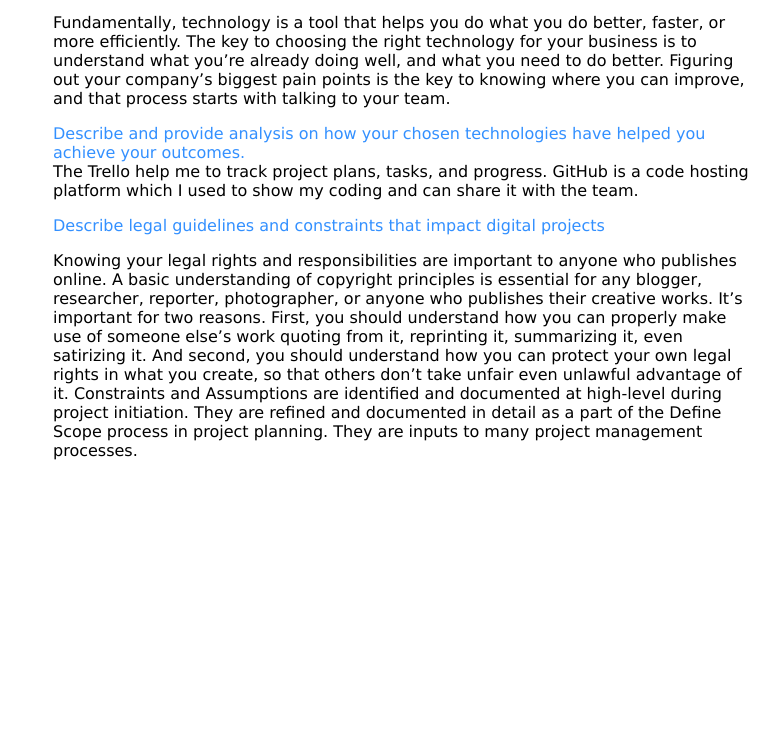
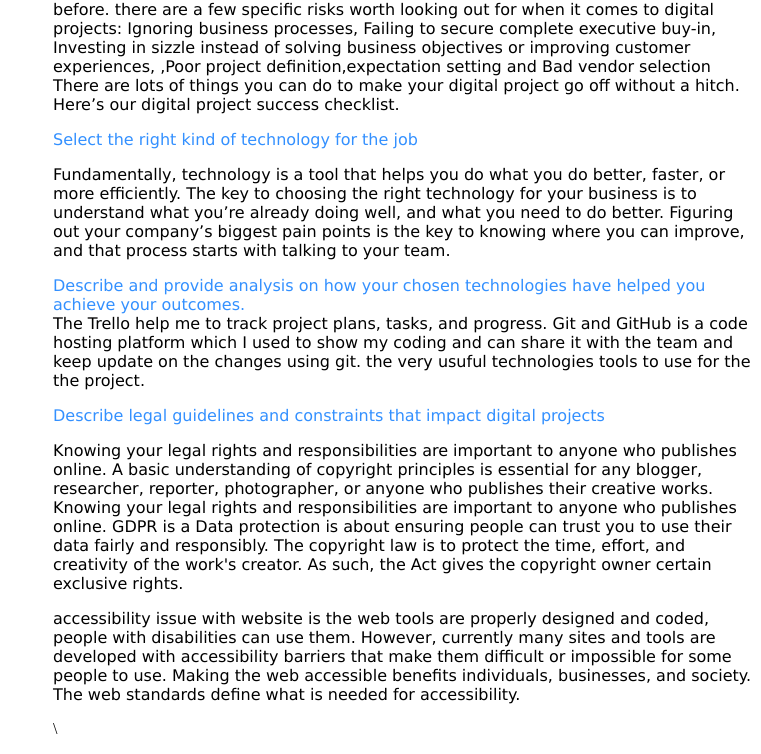
Before and after one commit to fodderie/mywebsite, a plain HTML site: page index.html in a window 1280 px wide. Shown: the part 1097-1851 px from the top of the page, without its empty margins (519-1280 px from the left). Before the commit the page ends 1573 px from the top, so only its background shows below. Drawn offline with Linux system fonts and the light colour scheme.

Commit message:
updated content

```diff
--- a/index.html
+++ b/index.html
@@ -59,7 +59,8 @@
 
                           <p><spam class="text-colour-cont"> Describing the purpose of IT in modern business.</spam><br></p>
                           <p>Technology has important effects on business operations. No matter the size of your enterprise,
-                             technology has both tangible and intangible benefits that will help your business to success.</p>
+                             technology has both tangible and intangible benefits that will help your business to success. tech help increase productivity, allow for better business decision-making and ease a company's expansion into new territories or countries.
+                             Email servers, routers, internal company billboards and chat services can serve as the backbone of a company's communications.</p>
                           <p><spam class="text-colour-cont"> what do you need to make projects successful? </spam><br></p>
                           <p>the first step to actual project success, but there are other important factors that contribute largely to a project’s outcome.
                              It takes careful planning, attention to detail and effective communication to make a project succeed. the core project staff,
@@ -74,31 +75,45 @@
                              I used the Trello platform to plan my website project, by having three columns of; need Doing, Doing and DO.
                              Which it helps me to keep on what needs to be done next.
                               https://trello.com/b/q0pK2OlN/web-design</p>
+
                           <p><spam class="text-colour-cont"> what causes digital projects to fail </spam><br></p>
                           <p> Digital projects are inherently a risky proposition.
                               A lot fails. It’s natural. Part of this is just the nature of innovation,
                               we have to make a lot of rubbish to get something good.
                               And as technology becomes more closely entwined with every aspect of a business,
                              digital projects require more planning, more collaboration, and more buy-in than ever before.
+                             there are a few specific risks worth looking out for when it comes to digital projects:
+                             Ignoring business processes, Failing to secure complete executive buy-in,
+                             Investing in sizzle instead of solving business objectives or improving customer experiences,
+                             ,Poor project definition,expectation setting and Bad vendor selection There are lots of things you can do to make your digital project go off without a hitch.
+                             Here’s our digital project success checklist.
                           </p>
                           <p><spam class="text-colour-cont"> Select the right kind of technology for the job </spam><br></p>
                            <p>
                                 Fundamentally, technology is a tool that helps you do what you do better, faster, or more efficiently. The key to choosing the right technology for your business is to understand what you’re already doing well,
-                                and what you need to do better.
-                                Figuring out your company’s biggest pain points is the key to knowing where you can improve, and that process starts with talking to your team.
+                                and what you need to do better. Figuring out your company’s biggest pain points is the key to knowing where you can improve,
+                                and that process starts with talking to your team.
                            </p>
                            <p><spam class="text-colour-cont"> Describe and provide analysis on how your chosen technologies have helped you achieve your outcomes.</spam><br></p>
                            <p>
-                             The Trello help me to track project plans, tasks, and progress. GitHub is a code hosting platform which I used to show my coding and can share it with the team.
+                             The Trello help me to track project plans, tasks, and progress.
+                              Git and GitHub is a code hosting platform which I used to show my coding and can share it with the team and keep update on the changes using git.
+                              the very usuful technologies tools  to use for the the project.
                           </p>
                            <p><spam class="text-colour-cont"> Describe legal guidelines and constraints that impact digital projects</spam><br></p>
                            <p>
-                                Knowing your legal rights and responsibilities are important to anyone who publishes online. A basic understanding of copyright principles is essential for any blogger, researcher, reporter, photographer, or anyone who publishes their creative works.
-                                It’s important for two reasons. First, you should understand how you can properly make use of someone else’s work quoting from it, reprinting it, summarizing it, even satirizing it. And second, you should understand how you can protect your own legal rights in what you create,
-                                so that others don’t take unfair even unlawful advantage of it.
-                                Constraints and Assumptions are identified and documented at high-level during project initiation.
-                                They are refined and documented in detail as a part of the Define Scope process in project planning. They are inputs to many project management processes.
-                           </p>
+                              Knowing your legal rights and responsibilities are important to anyone who publishes online. A basic understanding
+                              of copyright principles is essential for any blogger, researcher, reporter, photographer,
+                              or anyone who publishes their creative works. Knowing your legal rights and responsibilities are important to anyone who publishes online.
+                              GDPR is a  Data protection is about ensuring people can trust you to use their data fairly and responsibly.
+                              The copyright law is to protect the time, effort, and creativity of the work's creator. As such, the Act gives the copyright owner certain exclusive rights.
+                             <p> accessibility issue with website is the  web tools are properly designed and coded, people with disabilities can use them.
+                               However, currently many sites and tools are developed with accessibility barriers that make them difficult or impossible for some people to use.
+                               Making the web accessible benefits individuals, businesses, and society. The web standards define what is needed for accessibility. </p>
+
+
+                          \</p>
+
 
     </div> <!-- content end-->
 
```
